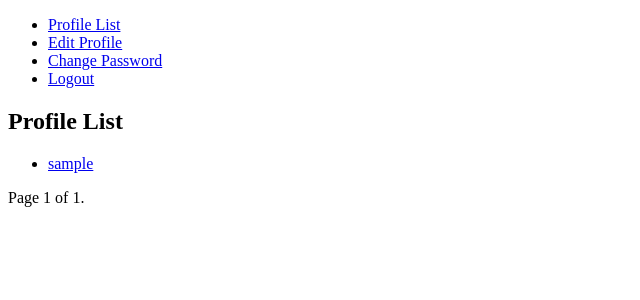
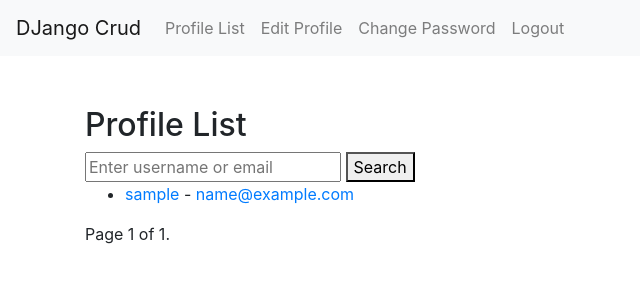
Before and after one commit to Mprogrammer2020/python-training, a Django app: page /profiles/ in a window 1280 px wide. Shown: the top 300 px of the page, without its empty margins (0-640 px from the left). Run offline with Django 4.2, Linux system fonts and the light colour scheme; the visitor is signed in with stand-in values (Sample User, id 1); data comes from the database, SQL or seed files in the repository; parts of the project's set-up code (start-up, migrations or seed data) failed here and were passed over; some libraries are stand-ins or nearby versions.

Commit message:
update crud project

```diff
--- a/PythonDjango/crud_pro/emp/admin.py
+++ b/PythonDjango/crud_pro/emp/admin.py
@@ -1,8 +1,7 @@
-
+# admin.py
 from django.contrib import admin
 from django.contrib.auth.admin import UserAdmin
 from .models import CustomUser
-# Register your models here.
 
 class CustomUserAdmin(UserAdmin):
     model = CustomUser
--- a/PythonDjango/crud_pro/emp/models.py
+++ b/PythonDjango/crud_pro/emp/models.py
@@ -1,7 +1,13 @@
+# models.py
+from django.contrib.auth.models import AbstractUser
+from django.db import models
 
-from django.db import models
-from django.contrib.auth.models import AbstractUser
-# Create your models here.
 class CustomUser(AbstractUser):
     email = models.EmailField(unique=True)
     date_of_birth = models.DateField(null=True, blank=True)
+
+    USERNAME_FIELD = 'email'
+    REQUIRED_FIELDS = ['username']
+
+    def __str__(self):
+        return self.email
--- /dev/null
+++ b/PythonDjango/crud_pro/emp/static/css/styles.css
@@ -0,0 +1,5 @@
+/* styles.css */
+.container {
+    margin-top: 50px;
+    margin-bottom: 50px;
+}
--- a/PythonDjango/crud_pro/emp/templates/base_generic.html
+++ b/PythonDjango/crud_pro/emp/templates/base_generic.html
@@ -1,24 +1,44 @@
-<!-- base_generic.html -->
 <!DOCTYPE html>
+{% load static  %}
+
 <html>
 <head>
-          <title>{% block title %} DJango Crud {% endblock %}</title>
+    <title>{% block title %}DJango Crud{% endblock %}</title>
+    <link rel="stylesheet" href="https://stackpath.bootstrapcdn.com/bootstrap/4.5.2/css/bootstrap.min.css">
+    <link rel="stylesheet" href="{% static 'css/styles.css' %}">
 </head>
 <body>
-<nav>
-<ul>
-   <li><a href="{% url 'profile_list' %}">Profile List</a></li>
+    <nav class="navbar navbar-expand-lg navbar-light bg-light">
+        <a class="navbar-brand" href="{% url 'profile_list' %}">DJango Crud</a>
+        <button class="navbar-toggler" type="button" data-toggle="collapse" data-target="#navbarNav" aria-controls="navbarNav" aria-expanded="false" aria-label="Toggle navigation">
+            <span class="navbar-toggler-icon"></span>
+        </button>
+        <div class="collapse navbar-collapse" id="navbarNav">
+            <ul class="navbar-nav">
+
                 {% if user.is_authenticated %}
-                <li><a href="{% url 'edit_profile' %}">Edit Profile</a></li>
-                <li><a href="{% url 'change_password' %}">Change Password</a></li>
-                <li><a href="{% url 'user_logout' %}">Logout</a></li>
-            {% else %}
-                <li><a href="{% url 'signup' %}">Signup</a></li>
-                <li><a href="{% url 'login' %}">Login</a></li>
+                <li class="nav-item">
+                    <a class="nav-link" href="{% url 'profile_list' %}">Profile List</a>
+                </li>
+                    <li class="nav-item">
+                        <a class="nav-link" href="{% url 'edit_profile' %}">Edit Profile</a>
+                    </li>
+                    <li class="nav-item">
+                        <a class="nav-link" href="{% url 'change_password' %}">Change Password</a>
+                    </li>
+                    <li class="nav-item">
+                        <a class="nav-link" href="{% url 'logout' %}">Logout</a>
+                    </li>
                 {% endif %}
             </ul>
+        </div>
     </nav>
+    <div class="container">
         {% block content %}
         {% endblock %}
+    </div>
+    <script src="https://code.jquery.com/jquery-3.5.1.slim.min.js"></script>
+    <script src="https://cdn.jsdelivr.net/npm/@popperjs/core@2.5.4/dist/umd/popper.min.js"></script>
+    <script src="https://stackpath.bootstrapcdn.com/bootstrap/4.5.2/js/bootstrap.min.js"></script>
 </body>
 </html>
--- a/PythonDjango/crud_pro/emp/templates/profile_list.html
+++ b/PythonDjango/crud_pro/emp/templates/profile_list.html
@@ -1,31 +1,41 @@
-<!-- profile_list.html -->
 {% extends "base_generic.html" %}
 
-{% block title %}Profile List{% endblock %}
+{% block title %}User List{% endblock %}
 
 {% block content %}
   <h2>Profile List</h2>
+
+  <form method="GET">
+    <input type="text" name="q" placeholder="Enter username or email">
+    <button type="submit">Search</button>
+  </form>
+
   <ul>
     {% for user in page_obj %}
-      <li><a href="{% url 'user_detail' user.id %}">{{ user.username }}</a></li>
+      <li>
+        <a href="{% url 'user_detail' user.id %}">{{ user.username }}</a> -
+        <a href="{% url 'user_detail' user.id %}">{{ user.email }}</a>
+      </li>
+    {% empty %}
+      <li>No users found.</li>
     {% endfor %}
   </ul>
 
   <div class="pagination">
-    <span class="step-links">
-      {% if page_obj.has_previous %}
-        <a href="?page=1">&laquo; first</a>
-        <a href="?page={{ page_obj.previous_page_number }}">previous</a>
+    {% with page_obj.has_previous as has_previous %}
+      {% if has_previous %}
+        <a href="?page={{ page_obj.previous_page_number }}">Previous</a>
       {% endif %}
+    {% endwith %}
 
-      <span class="current">
-        Page {{ page_obj.number }} of {{ page_obj.paginator.num_pages }}.
-      </span>
+    <span class="current">
+      Page {{ page_obj.number }} of {{ page_obj.paginator.num_pages }}.
+    </span>
 
-      {% if page_obj.has_next %}
-        <a href="?page={{ page_obj.next_page_number }}">next</a>
-        <a href="?page={{ page_obj.paginator.num_pages }}">last &raquo;</a>
+    {% with page_obj.has_next as has_next %}
+      {% if has_next %}
+        <a href="?page={{ page_obj.next_page_number }}">Next</a>
       {% endif %}
-    </span>
+    {% endwith %}
   </div>
 {% endblock %}
--- a/PythonDjango/crud_pro/emp/views.py
+++ b/PythonDjango/crud_pro/emp/views.py
@@ -1,9 +1,9 @@
 from django.shortcuts import render, redirect, get_object_or_404
-from django.contrib.auth import authenticate, login, logout
+from django.contrib.auth import login, authenticate, update_session_auth_hash, logout
 from django.contrib.auth.decorators import login_required
 from django.core.paginator import Paginator
 from django.contrib.auth.forms import PasswordChangeForm
-from django.contrib.auth import update_session_auth_hash
+from django.db.models import Q
 from .models import CustomUser
 from .forms import CustomUserCreationForm, UserLoginForm, CustomUserChangeForm
 
@@ -13,7 +13,7 @@ def signup(request):
         if form.is_valid():
             user = form.save()
             login(request, user)
-            return redirect('profile_list')
+            return redirect('login')
     else:
         form = CustomUserCreationForm()
     return render(request, 'signup.html', {'form': form})
@@ -29,7 +29,7 @@ def user_login(request):
                 login(request, user)
                 return redirect('profile_list')
             else:
-                error = "Invalid credentials. Please try again."
+                error = "Invalid email pr password. Please try again."
                 return render(request, 'login.html', {'form': form, 'error': error})
     else:
         form = UserLoginForm()
@@ -37,11 +37,25 @@ def user_login(request):
 
 @login_required
 def profile_list(request):
-    users = CustomUser.objects.all()
-    paginator = Paginator(users, 10)
+    queryset = CustomUser.objects.all()
+
+    # Search functionality
+    query = request.GET.get('q')
+    if query:
+        queryset = queryset.filter(Q(username__icontains=query) | Q(email__icontains=query))
+
+    # Pagination
+    paginator = Paginator(queryset, 10)
     page_number = request.GET.get('page')
     page_obj = paginator.get_page(page_number)
-    return render(request, 'profile_list.html', {'page_obj': page_obj})
+
+    # Check if queryset is empty
+    if query and not page_obj.object_list.exists():
+        message = "No such user found."
+    else:
+        message = None
+
+    return render(request, 'profile_list.html', {'page_obj': page_obj, 'query': query, 'message': message})
 
 @login_required
 def user_detail(request, user_id):
```
Also changed, not shown: PythonDjango/crud_pro/emp/templates/login.html (+9 -5 lines), PythonDjango/crud_pro/emp/templates/signup.html (+10 -8 lines), PythonDjango/crud_pro/emp/static.py (added), PythonDjango/crud_pro/emp/templates/base.html (added), PythonDjango/crud_pro/emp/templates/dashboard.html (added), PythonDjango/crud_pro/emp/templates/user_logout.html (added). Lines whose indentation alone changed are shown as unchanged.
